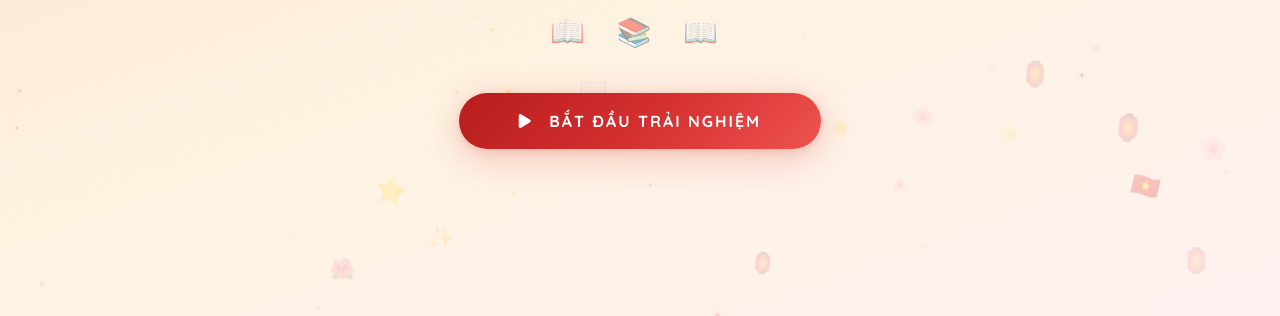
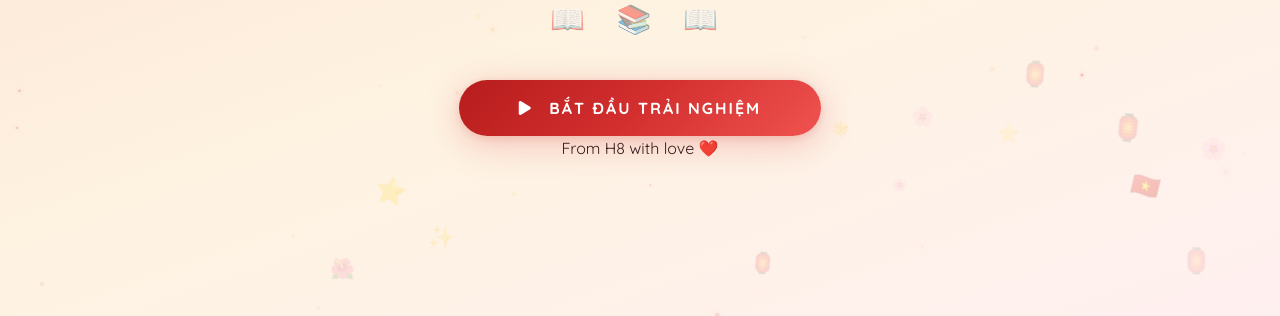
Before and after one commit to aatroxnocrush/lichsuvietnam, a plain HTML site: page index.html in a window 1280 px wide. Shown: the part 484-800 px from the top of the page. Drawn offline with Linux system fonts and the light colour scheme.

Commit message:
Update index.html

```diff
--- a/index.html
+++ b/index.html
@@ -30,6 +30,7 @@
             <button class="start-btn" id="startBtn" onclick="startExperience()">
                 <i class="fas fa-play"></i> Bắt đầu trải nghiệm
             </button>
+            <p class="landing-credit">From H8 with love ❤️</p>
         </div>
     </div>
 
```
